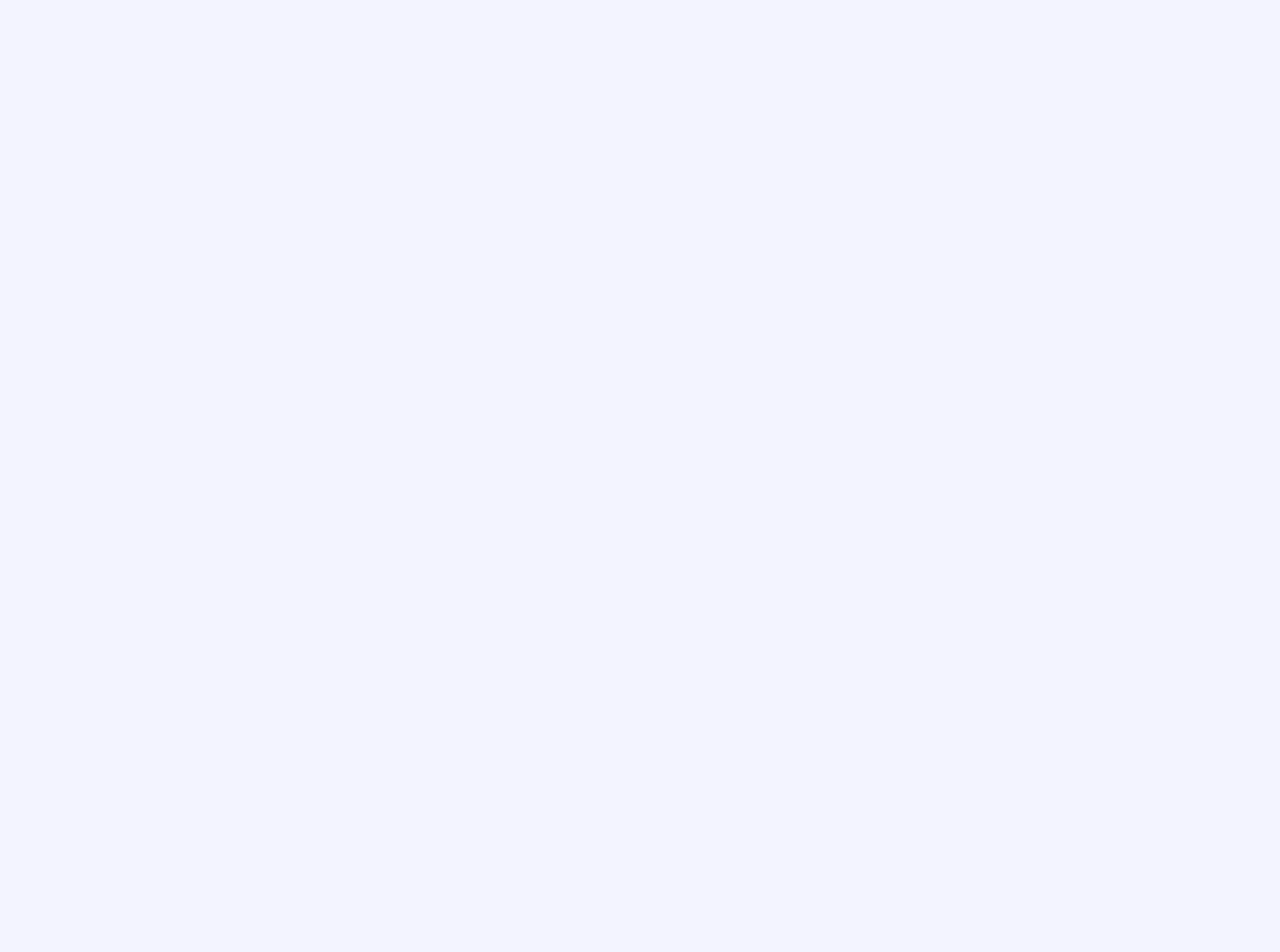
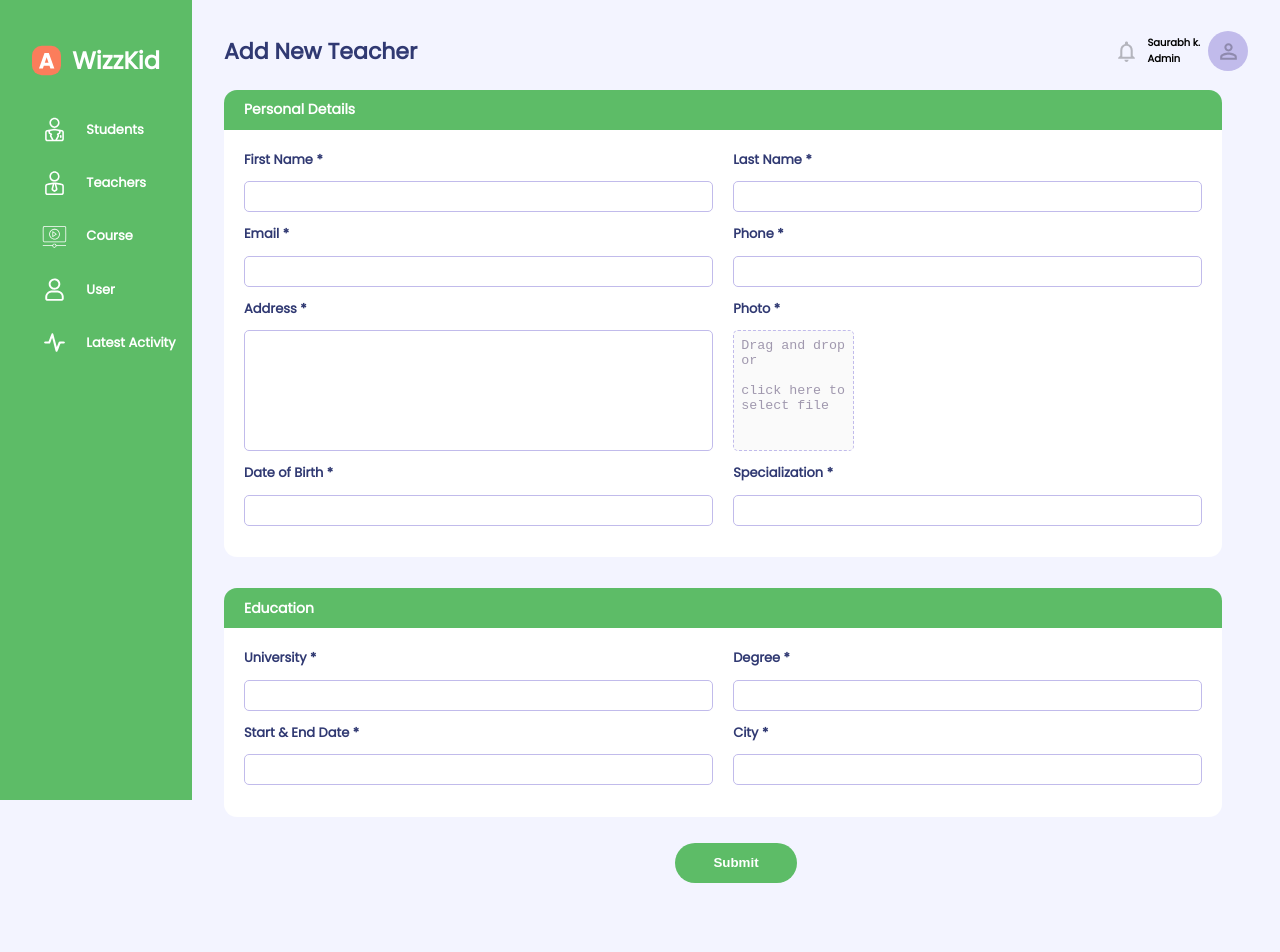
Before and after one commit to pesto-students/school-zila-frontend-team-monu, a React (Create React App) app: page /add-teacher in a window 1280 px wide. Before the commit this address had no page. Shown: the top 952 px of the page. Before the commit the page ends 800 px from the top, so only its background shows below. Built offline with nearby package versions, Linux system fonts and the light colour scheme.

Commit message:
added more routes

```diff
--- a/src/App.js
+++ b/src/App.js
@@ -11,6 +11,7 @@ import Student from "./components/Layouts/StudentPage/Student";
 import AddNewTeacher from "./components/Layouts/TeacherPage/AddNewTeacher";
 import Teacher from "./components/Layouts/TeacherPage/Teacher";
 import "./App.css";
+import { Dashboard } from "@mui/icons-material";
 
 function App() {
   return (
@@ -18,12 +19,16 @@ function App() {
       <Routes>
         <Route path="/" element={<LandingPage />} />
         <Route path="/login" element={<LoginPage />} />
+        {/* <Route path="/dashboard" element={<Dashboard />} /> */}
         <Route path="/student" element={<Student />} />
         <Route path="/teacher" element={<Teacher />} />
         {/* <Route path="/event" element={<Event />} /> */}
         <Route path="/course" element={<Course />} />
         <Route path="/user" element={<UserDetails />} />
         <Route path="/latest-activity" element={<LatestActivity />} />
+        <Route path="/analysis-lecture" element={<AnalysisLecture />} />
+        <Route path="/add-student" element={<AddNewStudent />} />
+        <Route path="/add-teacher" element={<AddNewTeacher />} />
       </Routes>
     </BrowserRouter>
   );
--- a/src/components/Common/Button.js
+++ b/src/components/Common/Button.js
@@ -1,6 +1,11 @@
 import * as React from "react";
+import { Link } from "react-router-dom";
 
 export default function ColorButtons(props) {
-  let { children, parentClassName } = props;
-  return <button className={parentClassName}>{children}</button>;
+  let { children, parentClassName, route } = props;
+  return (
+    <Link to={route}>
+      <button className={parentClassName}>{children}</button>
+    </Link>
+  );
 }
--- a/src/components/Common/SearchInput.js
+++ b/src/components/Common/SearchInput.js
@@ -15,6 +15,7 @@ export default function SearchInput() {
         width: "20%",
         borderRadius: "50px",
         padding: "0px 4px",
+        boxShadow: "none",
       }}
     >
       <IconButton
--- a/src/components/Common/SubjectCard/SubjectCard.css
+++ b/src/components/Common/SubjectCard/SubjectCard.css
@@ -96,10 +96,12 @@
   color: #a098ae !important;
   font-size: 1.2rem !important;
   font-weight: normal !important;
-  /* margin-top: 0px;
-  margin-bottom: 0px; */
 }
 
 .subTeachersName > p {
   font-size: 1.2rem !important;
 }
+
+.selectSubjectDiv > a {
+  width: 100%;
+}
--- a/src/components/Common/SubjectCard/SubjectCard.js
+++ b/src/components/Common/SubjectCard/SubjectCard.js
@@ -1,4 +1,5 @@
 import React from "react";
+import { Link } from "react-router-dom";
 import TempSubjectPic from "../../../assets/tempTeacherPic.jpg";
 import StarIcon from "../../../assets/Star-icon.svg";
 import ViewsIcon from "../../../assets/Views-icon.svg";
@@ -11,7 +12,9 @@ export default function SubjectCard() {
         <img src={TempSubjectPic} alt="Subject Picture" />
         <div className="selectSubjectDiv">
           {/* <ColorButtons parentClassName="selectSubject">Select</ColorButtons> */}
-          <button className="selectSubject">Select</button>
+          <Link to="/analysis-lecture">
+            <button className="selectSubject">Select</button>
+          </Link>
           <p>Subject 1</p>
         </div>
       </div>
--- a/src/components/Common/TeacherAvatar/TeacherCard.css
+++ b/src/components/Common/TeacherAvatar/TeacherCard.css
@@ -15,7 +15,7 @@
 .contact {
   display: flex;
   justify-content: space-evenly;
-  width: 40%;
+  width: 50%;
 }
 
 .contact > button {
--- a/src/components/Common/TopBar/AddNewMemComp.css
+++ b/src/components/Common/TopBar/AddNewMemComp.css
@@ -1,7 +1,6 @@
 .middleHeader {
   display: flex;
   justify-content: space-between;
-  margin: 0 2.5% 0 2.5%;
 }
 
 .addStudent {
@@ -13,6 +12,5 @@
   border-radius: 50px;
   color: white;
   height: 40px;
-  width: 12%;
   font-weight: 600;
 }
--- a/src/components/Common/TopBar/AddNewMemComp.js
+++ b/src/components/Common/TopBar/AddNewMemComp.js
@@ -8,7 +8,7 @@ export default function AddNewMemComp(props) {
   return (
     <div className="middleHeader">
       <SearchInput />
-      <ColorButtons parentClassName="addStudent">
+      <ColorButtons parentClassName="addStudent" route={props.route}>
         <AddIcon style={{ fontSize: "2.5rem" }} /> {props.buttonTitle}
       </ColorButtons>
     </div>
--- a/src/components/Layouts/StudentPage/AddNewStudent.js
+++ b/src/components/Layouts/StudentPage/AddNewStudent.js
@@ -86,9 +86,12 @@ export default function AddNewStudent() {
                 </div>
               </div>
               <div className="submitFormButton">
-                <ColorButtons parentClassName="submitButton">
-                  Submit
-                </ColorButtons>
+                <input
+                  type="submit"
+                  id="fname"
+                  name="Submit"
+                  className="submitButton"
+                />
               </div>
             </form>
           </div>
--- a/src/components/Layouts/StudentPage/Student.js
+++ b/src/components/Layouts/StudentPage/Student.js
@@ -14,7 +14,7 @@ export default function Student() {
         <div className="mainMiddleContainer">
           <div className="middleContainer">
             <TopBar title="Student" />
-            <AddNewMemComp buttonTitle="New Student" />
+            <AddNewMemComp buttonTitle="New Student" route="/add-student" />
             <div className="studentDetail">
               <DataTable />
             </div>
--- a/src/components/Layouts/TeacherPage/AddNewTeacher.js
+++ b/src/components/Layouts/TeacherPage/AddNewTeacher.js
@@ -75,9 +75,12 @@ export default function AddNewTeacher() {
                 </div>
               </div>
               <div className="submitFormButton">
-                <ColorButtons parentClassName="submitButton">
-                  Submit
-                </ColorButtons>
+                <input
+                  type="submit"
+                  id="fname"
+                  name="Submit"
+                  className="submitButton"
+                />
               </div>
             </form>
           </div>
--- a/src/components/Layouts/TeacherPage/Teacher.js
+++ b/src/components/Layouts/TeacherPage/Teacher.js
@@ -14,7 +14,7 @@ export default function Teacher() {
         <SideBar />
         <div className="middleContainer">
           <TopBar title="Teacher" />
-          <AddNewMemComp buttonTitle="New Teacher" />
+          <AddNewMemComp buttonTitle="New Teacher" route="/add-teacher" />
           <div className="teacherList">
             <div className="teacherListRow1">
               <TeacherCard
```
